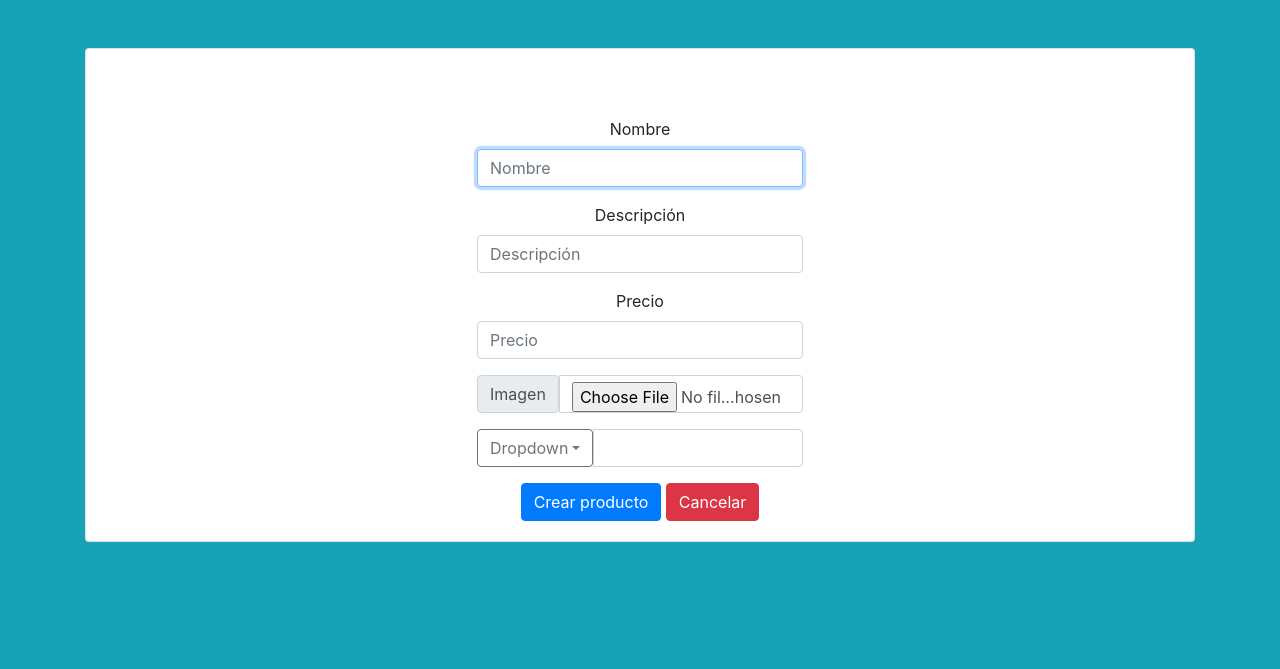
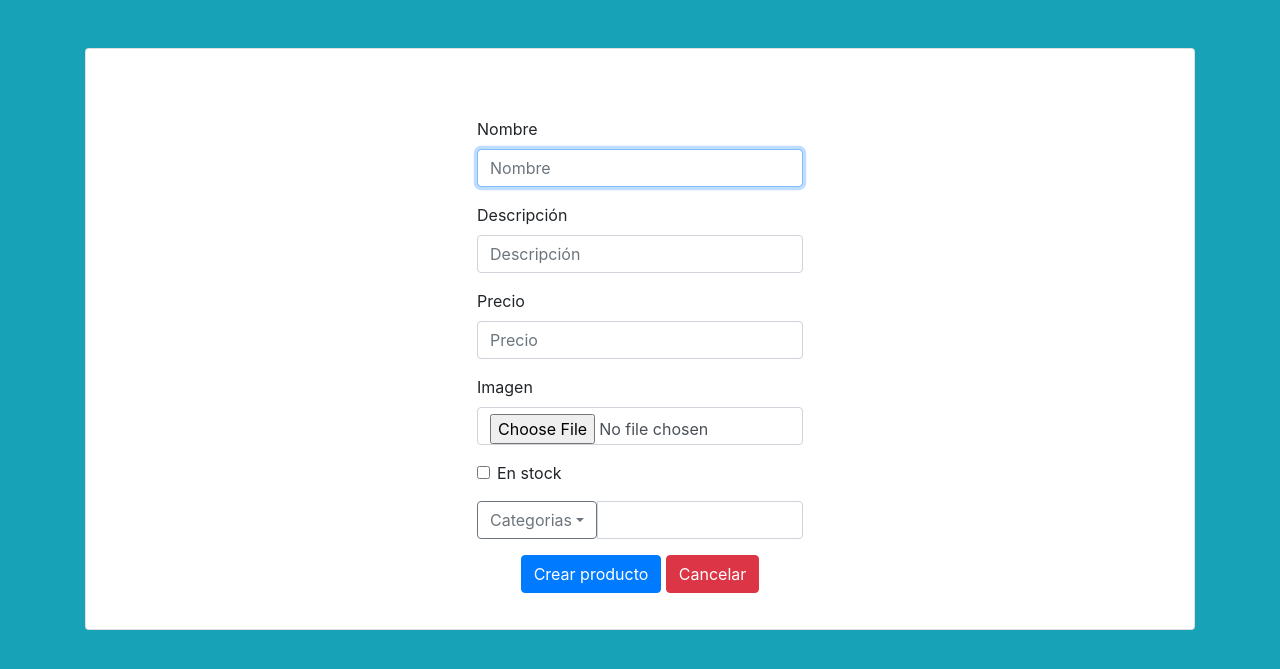
Before and after one commit to Ignacio630/ProyectoFinalPython, a Django app: page /products/create_product/ in a window 1280 px wide. Shown: the part 70-739 px from the top of the page. Run offline with Django 4.2, Linux system fonts and the light colour scheme; data comes from the database, SQL or seed files in the repository; both versions use the stored data as it was after the commit; some libraries are stand-ins or nearby versions.

Commit message:
craer producto

```diff
--- a/products/forms.py
+++ b/products/forms.py
@@ -8,5 +8,6 @@ class ProductsForm(forms.Form):
     stock = forms.BooleanField()
     image = forms.ImageField()
     category = forms.ModelChoiceField(queryset=Category.objects.all())
+
     def __str__(self) -> str:
         return f"Nombre: {self.name} - Precio: {self.price} - Stock: {self.stock}"
--- a/products/views.py
+++ b/products/views.py
@@ -11,14 +11,14 @@ def create_product(request):
         categories = Category.objects.all()
         context = {
             'form': ProductsForm,
-            'error': 'Please fill all the fields',
             'categories': categories,
         }
         return render(request, 'products/create_product.html', context=context)
     else:
-        if request.POST['name'] and request.POST['descripcion'] and request.POST['price'] and request.POST['stock'] and request.POST['image'] and request.POST['category' == '']:
+        if request.POST['name'] or request.POST['descripcion'] or request.POST['price'] or request.POST['stock'] or request.POST['image'] or request.POST['category']:
             try:
                 product = Products.objects.create(name=request.POST['name'], descripcion=request.POST['descripcion'], price=request.POST['price'], stock=request.POST['stock'], image=request.POST['image'], category=request.POST['category'])
+                print(product)
                 product.save()
                 return redirect('home_page')
             except IntegrityError:
@@ -28,6 +28,13 @@ def create_product(request):
                     'error': 'Product has already been taken. Please choose a new product.'
                 }
                 return render(request, 'products/create_product.html', context=context)
+        else:
+            context = {
+                'form': ProductsForm,
+                'categories': categories,
+                'error': 'All fields are required.'
+            }
+            return render(request, 'products/create_product.html', context=context)
 
 def detail_product(request, product_id):
     product = Products.objects.get(pk=product_id)
@@ -37,3 +44,11 @@ def detail_product(request, product_id):
             'product': product,
         }
         return render(request, 'products/detail_product.html', context=context)
+
+
+def delete_product(request, product_id):
+
+    if request.method == 'GET':
+        product = Products.objects.get(pk=product_id)
+        product.delete()
+        return redirect('home_page')
--- a/templates/layouts/home_page.html
+++ b/templates/layouts/home_page.html
@@ -67,7 +67,6 @@
                             </svg></a>
                         <a class="btn btn-danger" href="{% url 'logout_user' %}" role="button">Cerrar Sesion</a>
                     </li>
-
                     {% else %}
                     <li class="nav-item col">
                         <a class="btn btn-success" href="{% url 'register_form' %}" role="button">Registrarse</a>
@@ -93,6 +92,26 @@
                 asperiores eveniet?</p>
         </section>
     </main>
+        {% for product in products %}
+            <main class="container text-center">
+                <div class="col-md-5">
+                    <div class="col mb-3">
+                        <ul class="list-group">
+                            <li class="list-group-item">
+                                <a href="{% url 'detail_product' product.id%}">
+                                    <div class="card">
+                                        <img src="{{url}}" class="card-img-top" width="200px" height="320px">
+                                        <h5 class="card-title">{{product.name}}</h5>
+                                        <p class="card-text">{{product.description}}</p>
+                                        <a href="#" class="btn btn-primary">Añadir al carrito</a>
+                                    </div>
+                                </a>
+                            </li>
+                        </ul>
+                    </div>
+                </div>
+            </main>
+        {% endfor %}
     {% else %}
     <main class="container py-5">
         <section class="card card-body">
@@ -104,16 +123,15 @@
                 asperiores eveniet?</p>
         </section>
     </main>
-    {% endif %}
         {% for product in products %}
         <main class="container text-center">
-        <div class="row w-auto">
+            <div class="col-md-5">
                 <div class="col mb-3">
                     <ul class="list-group">
                         <li class="list-group-item">
-                        <a href="{% url 'detail_product' product.id%}">
+                            <a href="{% url 'login_form' %}">
                                 <div class="card">
-                                <img src="{{url}}" class="card-img-top" width="100px" height="130px">
+                                    <img src="{{url}}" class="card-img-top" width="200px" height="320px">
                                     <h5 class="card-title">{{product.name}}</h5>
                                     <p class="card-text">{{product.description}}</p>
                                     <a href="#" class="btn btn-primary">Añadir al carrito</a>
@@ -125,6 +143,8 @@
             </div>
         </main>
         {% endfor %}
+    {% endif %}
+
     {% endblock %}
     <script src="https://cdn.jsdelivr.net/npm/@popperjs/core@2.11.6/dist/umd/popper.min.js"
         integrity="sha384-oBqDVmMz9ATKxIep9tiCxS/Z9fNfEXiDAYTujMAeBAsjFuCZSmKbSSUnQlmh/jp3"
--- a/templates/products/create_product.html
+++ b/templates/products/create_product.html
@@ -7,9 +7,15 @@
 
 <main class="container py-5">
     <section class="card card-body">
-        <div class="col-md-4 offset-md-4 text-center mt-5">
+        <div class="col-md-4 offset-md-4 mt-5">
             <form method="POST">
+
                 {% csrf_token %}
+                    {% if error %}
+                        <div class="alert alert-danger" role="alert">
+                            <p>{{error}}</p>
+                        </div>
+                    {% endif %}
                     <div class="mb-3">
                         <label for="name" class="form-label">Nombre</label>
                         <input type="text" name="name" id="name" placeholder="Nombre" class="form-control" required autofocus>
@@ -23,21 +29,31 @@
                         <label for="price" class="form-label">Precio</label>
                         <input type="number" name="price" id="price" placeholder="Precio" class="form-control" required>
                     </div>
-                    <div class="input-group mb-3">
-                        <label class="input-group-text" for="inputGroupFile01">Imagen</label>
+                    <div class="mb-3">
+                        <label class="form-label" for="inputGroupFile01">Imagen</label>
                         <input type="file" class="form-control hidden" id="inputGroupFile01">
                     </div>
+                    <div class="form-check mb-3">
+                        <input class="form-check-input" type="checkbox" value="" id="flexCheckDefault">
+                        <label class="form-check-label" for="flexCheckDefault">
+                            En stock
+                        </label>
+                    </div>
+                    <div class="mb-3">
                         <div class="input-group mb-3">
-                        <button class="btn btn-outline-secondary dropdown-toggle" type="button" data-bs-toggle="dropdown" aria-expanded="false">Dropdown</button>
-                        <ul class="dropdown-menu">
+                            <button class="btn btn-outline-secondary dropdown-toggle" type="button" data-bs-toggle="dropdown" aria-expanded="false">Categorias</button>
+                            <ul class="dropdown-menu dropdown-menu-end">
                                 {% for category in categories %}
-                                <li><a class="dropdown-item" href="">{{category.name}}</a></li>
+                                <li><a class="dropdown-item" href="#">{{category.name}}</a></li>
                                 {% endfor %}
                             </ul>
-                        <input type="text" class="form-control" aria-label="Text input with dropdown button">
+                            <input type="text" class="form-control ml" aria-label="Text input with dropdown button">
                           </div>
-                    <a class="btn btn-primary" href="{% url 'create_product' %}">Crear producto</a>
+                    </div>
+                    <div class="mb-3 text-center">
+                        <button class="btn btn-primary" >Crear producto</button>
                         <a class="btn btn-danger" href="{% url 'home_page' %}">Cancelar</a>
+                    </div>
             </form>
         </div>
     </section>
```
Also changed, not shown: templates/products/detail_product.html (+8 -6 lines), db.sqlite3, static/js/main.js (added). Lines whose indentation alone changed are shown as unchanged.
